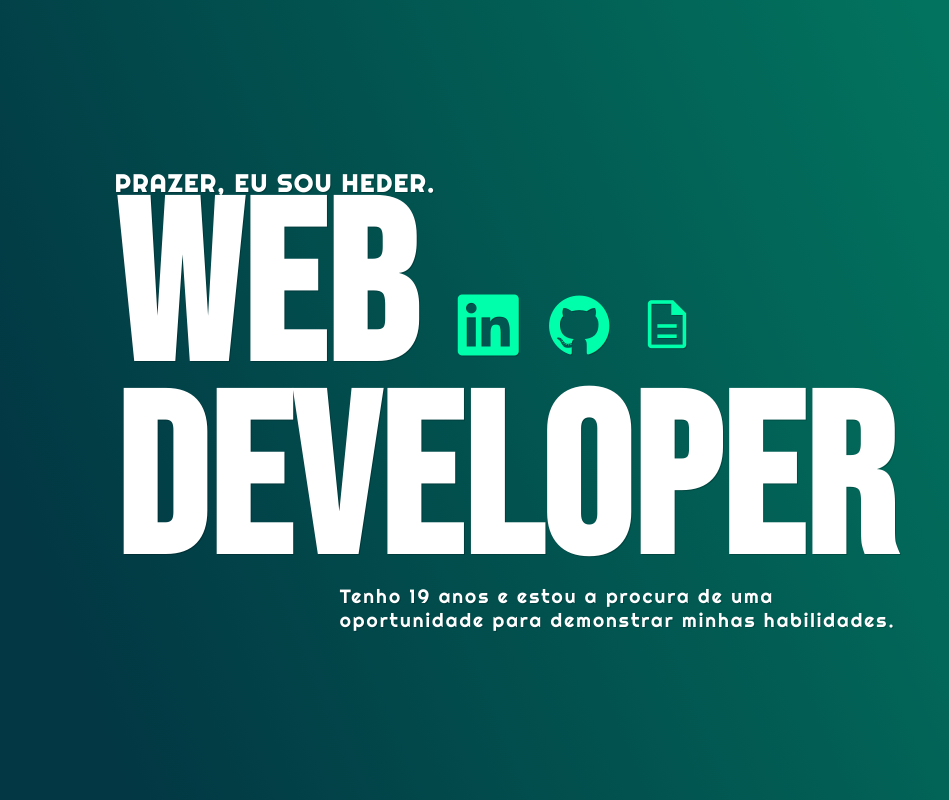
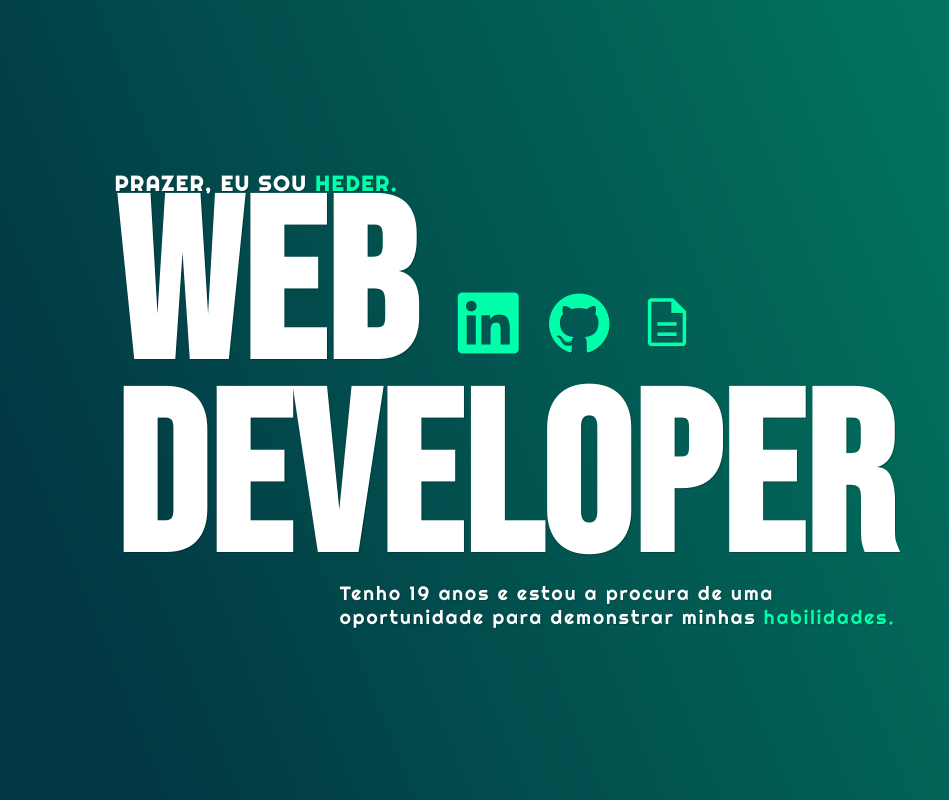
Before and after one commit to hederdavid/meu-portfolio, a plain HTML site: page index.html in a window 1280 px wide. Shown: the whole page, without its empty margins (135-1084 px from the left). Drawn offline with nearby package versions, Linux system fonts and the light colour scheme.

Commit message:
correções de cores

```diff
--- a/estilos/style.css
+++ b/estilos/style.css
@@ -45,7 +45,7 @@ header {
 
 .apresentacao h2 {
     color: rgb(255, 255, 255);
-    font-size: 1.5em;
+    font-size: 1.3em;
     font-family: var(--fonte2);
 }
 
@@ -93,5 +93,8 @@ header {
 
 .links span {
     font-size: 0.9em;
+}
 
+span {
+    color: #00ffaa;
 }
--- a/index.html
+++ b/index.html
@@ -16,7 +16,7 @@
 
 
 
-            <h2>PRAZER, EU SOU HEDER.</h2>
+            <h2>PRAZER, EU SOU<span> HEDER.</span></h2>
             <div class="web-links">
                 <h1>WEB</h1>
                 <div class="links">
@@ -30,7 +30,7 @@
 
             <h1>DEVELOPER</h1>
             <div class="paragrafo-apresentacao">
-                <p>Tenho 19 anos e estou a procura de uma <br> oportunidade para demonstrar minhas habilidades.</p>
+                <p>Tenho 19 anos e estou a procura de uma <br> oportunidade para demonstrar minhas <span>habilidades.</span></p>
             </div>
 
 
```
